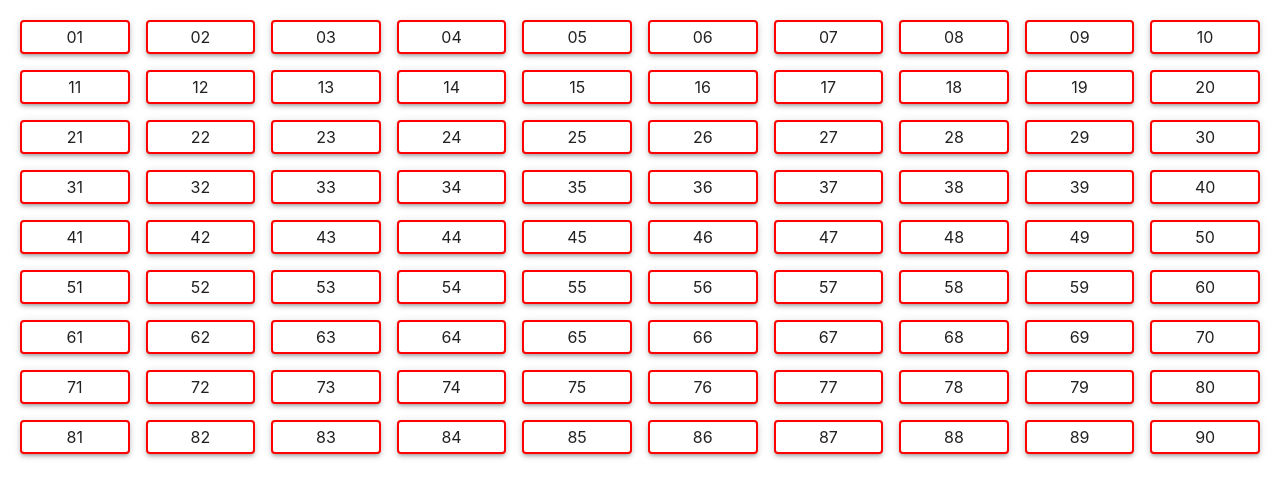
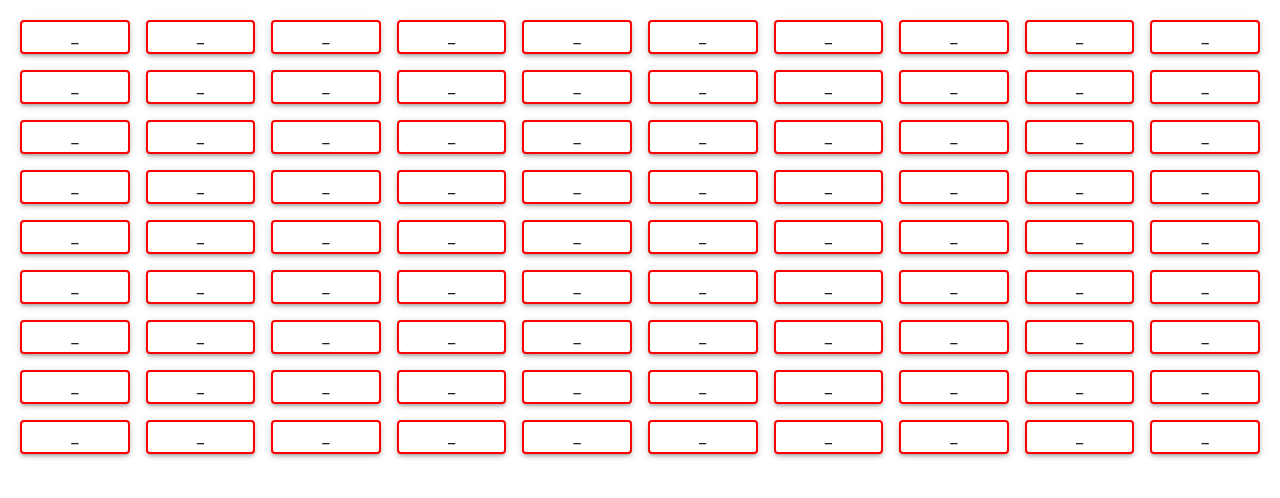
Before and after one commit to dhavalpz/tambola-ui, a React (Create React App) app: page / in a window 1280 px wide. Shown: the top 498 px of the page. Built offline with nearby package versions, Linux system fonts and the light colour scheme.

Commit message:
refractoring code

```diff
--- a/src/components/Board.tsx
+++ b/src/components/Board.tsx
@@ -1,12 +1,15 @@
+import React from "react";
 import { Grid, Paper } from "@mui/material";
-import React from "react";
 
-const arr = Array.from({ length: 90 }, (_, i) => i + 1);
-
-const numberToBeDisplayed: (num: number) => string = (num: number) =>
-  num < 10 ? `0${num}` : `${num}`;
+const formatNumber: (num: number) => string = (num: number) =>
+  num === 0 ? "_" : num < 10 ? `0${num}` : `${num}`;
 
 const Board: React.FC = () => {
+  const arr: Array<number> = React.useMemo(
+    () => Array.from({ length: 90 }, (_) => 0),
+    []
+  );
+
   return (
     <Grid
       container
@@ -15,10 +18,10 @@ const Board: React.FC = () => {
       rowSpacing={2}
       columnSpacing={2}
     >
-      {arr.map((i: number) => (
-        <Grid item key={i} xs={2} md={1}>
+      {arr.map((num: number, index: number) => (
+        <Grid item key={index} xs={2} md={1}>
           <Paper sx={{ border: "2px solid red", padding: "5px" }} elevation={3}>
-            {numberToBeDisplayed(i)}
+            {formatNumber(num)}
           </Paper>
         </Grid>
       ))}
```
